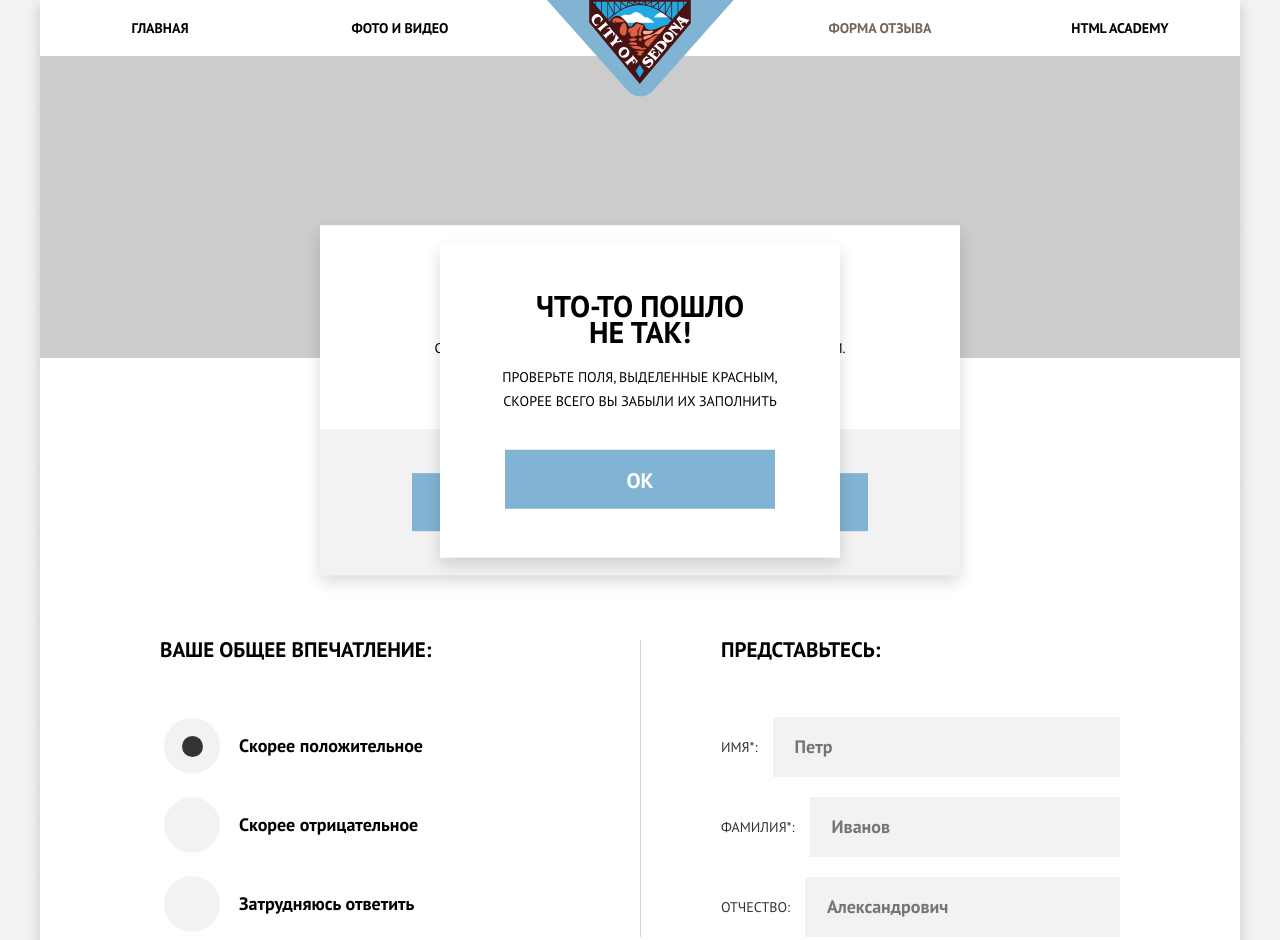
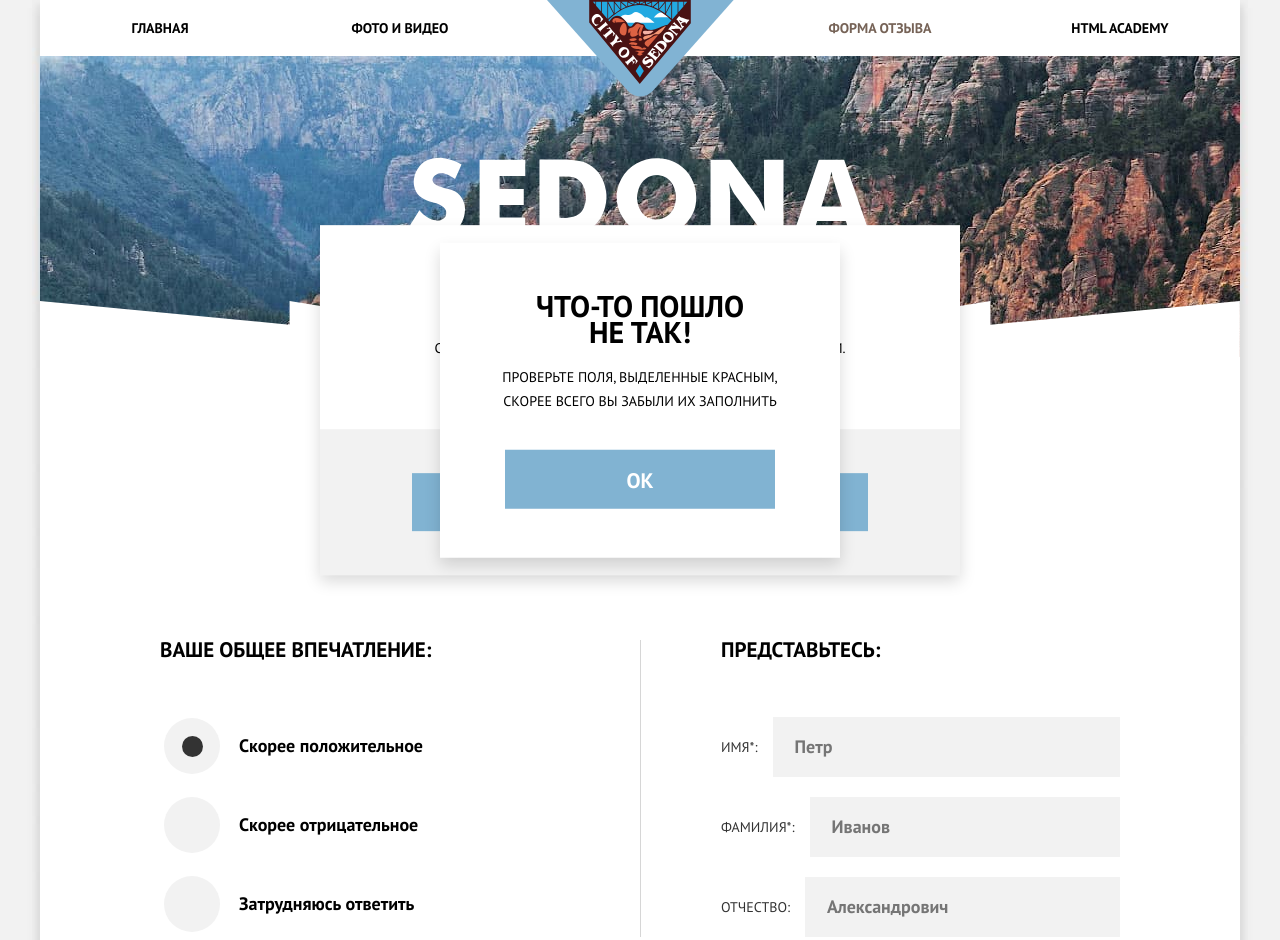
Before and after one commit to odkobozeva/1647713-sedona-21, a website: page source/form.html in a window 1280 px wide. Shown: the top 940 px of the page. Drawn offline with nearby package versions, Linux system fonts and the light colour scheme; files that its build step writes are made by us from their sources; placeholder pictures from the web are drawn by us.

Commit message:
Add image on form page

```diff
--- a/source/form.html
+++ b/source/form.html
@@ -68,6 +68,7 @@
     <a class="page-header__logo logo" href="index.html">
       <picture>
         <source media="(min-width: 1200px)" srcset="img/logotype-desktop.svg">
+        <source media="(min-width: 768px)" srcset="img/logotype-tablet.svg">
         <img class="page-header__logo-image" src="img/logotype-mobile.svg" width="100" height="85" alt="city of sedona">
       </picture>
     </a>
@@ -77,8 +78,21 @@
 
     <section class="hero hero--small">
       <h1 class="visually-hidden">Sedona — welcome to the gorgeous</h1>
-      <img class="hero__background" src="https://via.placeholder.com/320x400" alt="canyon view" width="320"
-        height="400">
+      <picture>
+        <source media="(min-width: 1200px)" srcset="img/back-desktop.jpg 1x, img/back-desktop@2x.jpg 2x">
+        <source media="(min-width: 768px)" srcset="img/back-tablet.jpg 1x, img/back-tablet@2x.jpg 2x">
+        <img class="hero__background  hero__background--bottom" src="img/back-mobile.jpg"
+          srcset="img/back-mobile@2x.jpg 2x" alt="canyon view" width="320" height="400">
+      </picture>
+
+      <img class="hero__background-text hero__background-text--small" src="img/hero-small-text.svg" alt="Sedona"
+        width="229" height="39">
+
+      <picture>
+        <source media="(min-width: 1200px)" srcset="img/intro-triangle-desktop.svg">
+        <source media="(min-width: 768px)" srcset="img/intro-triangle-tablet.svg">
+        <img class="hero__triangle" src="img/intro-triangle.svg" alt="Triangle" width="320" height="57">
+      </picture>
     </section>
 
     <section class="reviews">
--- a/source/sass/blocks/common/hero.scss
+++ b/source/sass/blocks/common/hero.scss
@@ -10,11 +10,11 @@
     height: 158px;
 
     @media (min-width: $tablet-width) {
-      height: 292px;
+      height: 290px;
     }
 
     @media (min-width: $desktop-width) {
-      height: 302px;
+      height: 301px;
     }
   }
 }
@@ -24,19 +24,42 @@
   height: 100%;
   object-fit: cover;
   object-position: 50% 20%;
+
+  &--bottom {
+    object-position: bottom;
+  }
 }
 
-.hero__text {
+.hero__background-text {
   position: absolute;
-  top: 90px;
   left: 0;
   right: 0;
   margin: 0 auto;
 
-  @media (min-width: $tablet-width) {
-    top: 77px;
-    width: 460px;
-    height: 350px;
+  &--large {
+    top: 90px;
+
+    @media (min-width: $tablet-width) {
+      top: 77px;
+      width: 460px;
+      height: 350px;
+    }
+  }
+
+  &--small {
+    top: 52px;
+
+    @media (min-width: $tablet-width) {
+      top: 95px;
+      width: 457px;
+      height: 78px;
+    }
+
+    @media (min-width: $desktop-width) {
+      top: 101px;
+      width: 460px;
+      height: 80px;
+    }
   }
 }
 
--- a/source/sass/blocks/form/reviews.scss
+++ b/source/sass/blocks/form/reviews.scss
@@ -14,12 +14,12 @@
   border-bottom: 1px solid $decoration-line;
 
   @media (min-width: $tablet-width) {
-    padding: 60px 40px 67px;
+    padding: 62px 40px 67px;
     border-bottom: none;
   }
 
   @media (min-width: $desktop-width) {
-    padding: 111px 40px 39px;
+    padding: 111px 40px 40px;
   }
 
   br {
@@ -311,7 +311,7 @@
 
   @media (min-width: $tablet-width) {
     display: flex;
-    padding: 53px 0 62px;
+    padding: 53px 0 67px;
     align-items: baseline;
     justify-content: space-between;
   }
```
Also changed, not shown: source/catalog.html (+3 -1 lines), source/index.html (+3 -1 lines), source/img/hero-small-text.svg (added), source/img/hero-text.svg (renamed from source/img/text-index.svg), source/img/logotype-tablet.svg (added).
